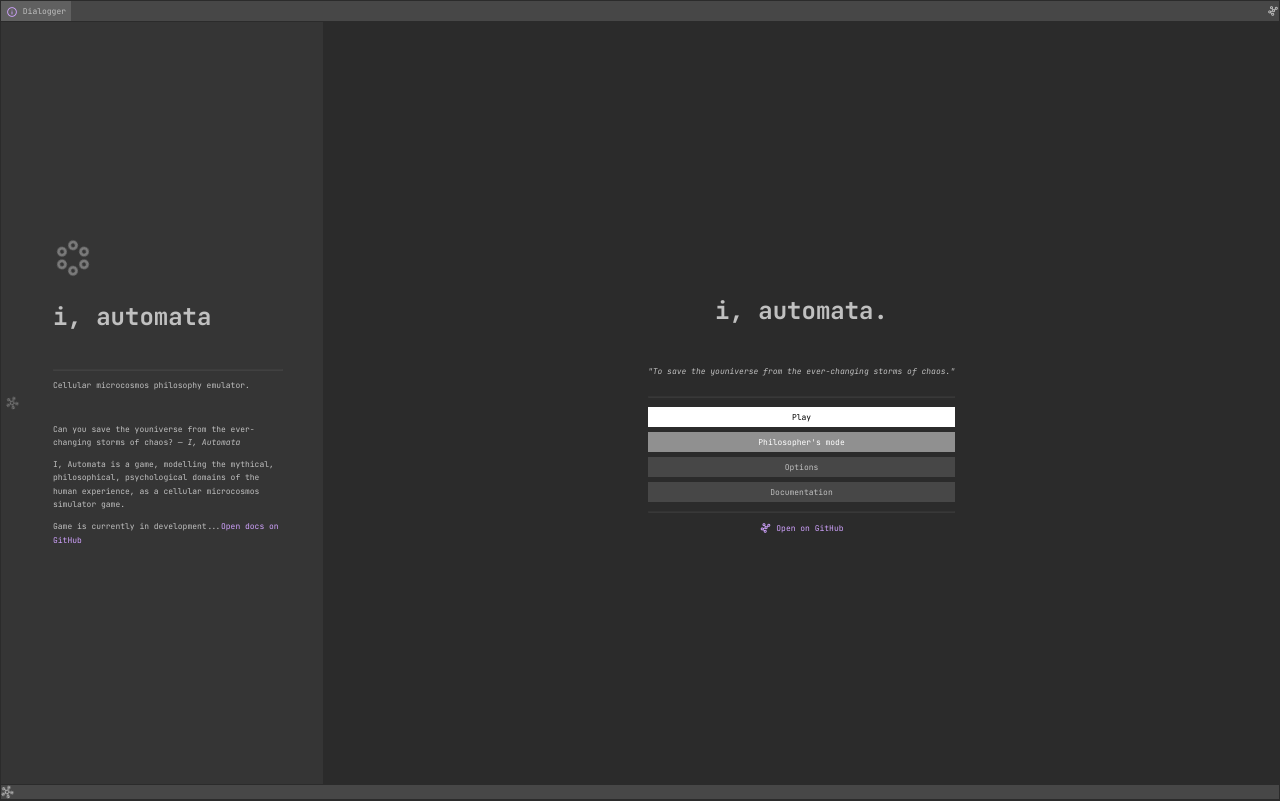
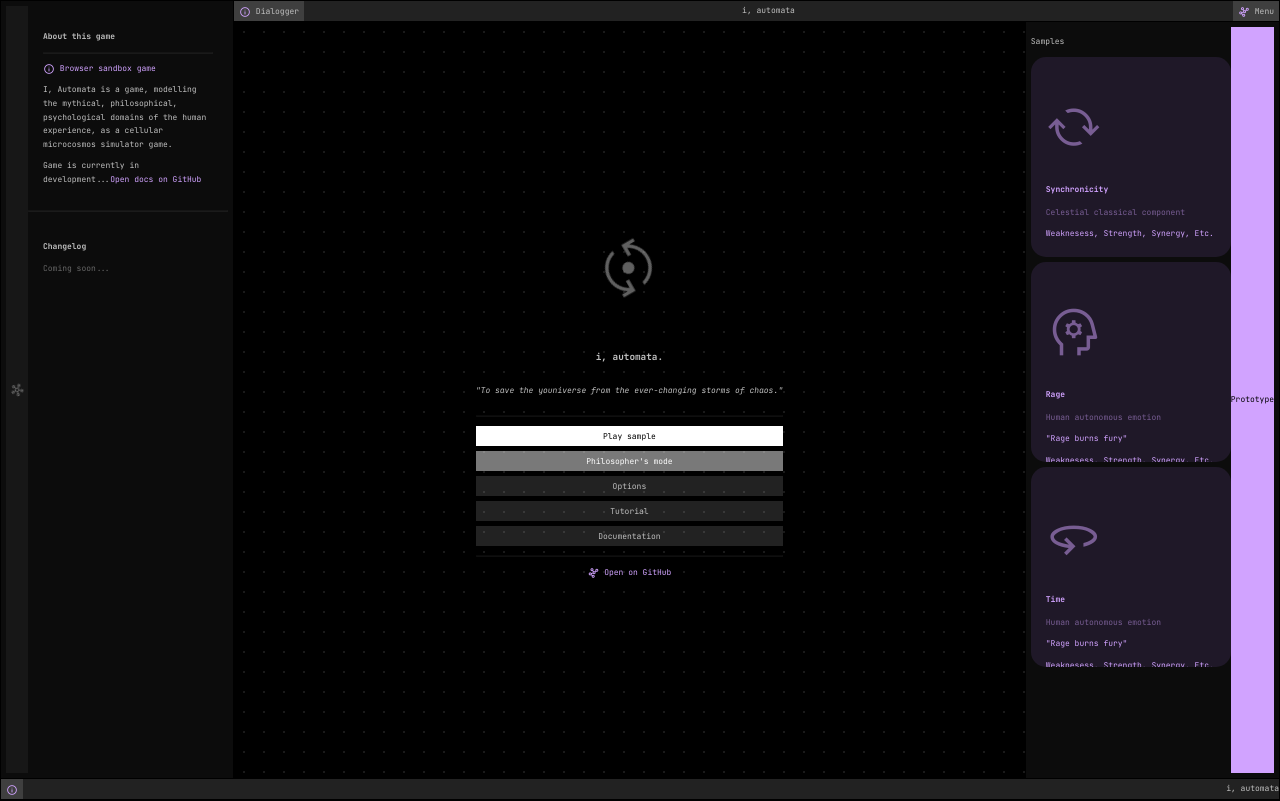
Before and after one commit to ynvrshzl/i-automata, a website: page index.html in a window 1280 px wide. Drawn offline with nearby package versions, Linux system fonts and the light colour scheme.

Commit message:
Mass edits of main HTML demo

```diff
--- a/index.html
+++ b/index.html
@@ -7,7 +7,7 @@
     <title>I, Automata</title>
     <!-- google iconsfont api -->
     <link
-        href="https://fonts.googleapis.com/css2?family=Material+Symbols+Outlined:opsz,wght,FILL,GRAD@20..48,100..700,0..1,-50..200&display=block"
+        href="https://fonts.googleapis.com/css2?family=Material+Symbols+Outlined:opsz,wght,FILL,GRAD@20..48,100..700,1,-50..200&display=block"
         rel="stylesheet" />
     <!-- css -->
     <link rel="stylesheet" href="style.css">
@@ -19,54 +19,96 @@
 
 <body>
     <header class="flex-component row">
-        <span><button onclick="document.querySelector('article').classList.toggle('hidden')"><i
+        <span><button onclick="document.querySelector('aside.left section:has(>article)').classList.toggle('hidden')"><i
                     class="animated-pulse material-symbols-outlined accent">info</i> Dialogger</button></span>
-        <span></span>
-        <span><i class="animated-pulse material-symbols-outlined">graph_3</i></span>
+        <span>i, automata</span>
+        <span><button onclick="document.querySelector('aside.right section:has(>article)').classList.toggle('hidden')"><i    class="animated-pulse material-symbols-outlined accent">graph_3</i> Menu</button></span>
     </header>
     <!-- sidebar -->
     <aside class="left sidebar menu flex-component column">
-        <section class="flex column gapped">
+        <section class="flex column gapped flex-component">
             <i class="animated-rot-cw material-symbols-outlined faint">hub</i>
         </section>
-        <section>
+        <section class="column scrollable-viewbox">
             <article>
-                <i class="xl animated-rot-cw material-symbols-outlined faint">graph_6</i>
-                <h1>i, automata</h1>
+                <h1>About this game</h1>
                 <hr>
-                <p>Cellular microcosmos philosophy emulator.</p>
-                <br>
-                <p>Can you save the youniverse from the ever-changing storms of chaos? <i>&mdash; I, Automata</i></p>
+                <p><a href=""><i class="material-symbols-outlined">info</i> Browser sandbox game</a></p>
                 <p>I, Automata is a game, modelling the mythical, philosophical, psychological domains of the human
                     experience, as a cellular microcosmos simulator game.</p>
                 <p>Game is currently in development...<a href="https://github.com/ynvrshzl/i-automata">Open docs on
                         GitHub</a></p>
             </article>
+            <hr>
+            <article>
+                <h1>Changelog</h1>
+
+                <p class="faint">Coming soon...</p>
+            </article>
         </section>
     </aside>
     <main>
 
+        <section class="flex row">
+            <!-- buttons main menu -->
             <section class="flex column">
+                <i class="xl animated-rot-cw material-symbols-outlined faint">flip_camera_android</i>
+                <p></p>
                 <h1 class="title">i, automata.</h1>
                 <p><i>"To save the youniverse from the ever-changing storms of chaos."</i></p>
                 <hr>
-            <button type="button" class="cta"
-                onclick="">Play</button>
+                <button type="button" class="cta" onclick="">Play sample</button>
                 <button type="button" class="cta-alt">Philosopher's mode</button>
                 <button type="button">Options</button>
+                <button type="button">Tutorial</button>
                 <button type="button">Documentation</button>
                 <hr>
-            <a href="https://github.com/ynvrshzl/i-automata"><i class="material-symbols-outlined">graph_3</i> Open on
+                <a href="https://github.com/ynvrshzl/i-automata"><i class="material-symbols-outlined">graph_3</i> Open
+                    on
                     GitHub</a>
             </section>
+
+
+        </section>
     </main>
+    <!-- sidebar -->
+    <aside class="right sidebar menu flex-component column">
+
+    <!-- samples -->
+            <section class="column scrollable-viewbox">
+                <p>Samples</p>
+                <article class="card">
+                    <p>
+                        <i class="xl material-symbols-outlined faint">cached</i>
+                    </p>
+                    <h1>Synchronicity</h1>
+                    <p class="faint">Celestial classical component</p>
+                    <p>Weaknesess, Strength, Synergy, Etc.</p>
+                </article>
+                <article class="card">
+                    <p>
+                        <i class="xl material-symbols-outlined faint">psychology</i>
+                    </p>
+                    <h1>Rage</h1>
+                    <p class="faint">Human autonomous emotion</p>
+                    <p>"Rage burns fury"</p>
+                    <p>Weaknesess, Strength, Synergy, Etc.</p>
+                </article>
+                <article class="card">
+                    <p>
+                        <i class="xl material-symbols-outlined faint">360</i>
+                    </p>
+                    <h1>Time</h1>
+                    <p class="faint">Human autonomous emotion</p>
+                    <p>"Rage burns fury"</p>
+                    <p>Weaknesess, Strength, Synergy, Etc.</p>
+                </article>
+            </section>
+            <section class="flex column cta-accent vertical-text">Prototype</section>
+    </aside>
     <footer class="flex-component row">
-        <span>
-
-            <i class="animated-rot-cw material-symbols-outlined ">hub</i>
-        </span>
-        <span></span>
-        <span></span>
+        <span><button onclick="document.querySelector('section:has(>article)').classList.toggle('hidden')"><i    class="animated-pulse material-symbols-outlined accent">info</i></button></span>
+        <span>i, automata</span>
     </footer>
 </body>
 
--- a/style.css
+++ b/style.css
@@ -12,6 +12,7 @@ body {
     padding: 0;
     margin: 0;
     line-height: 1.7;
+    overflow: hidden;
 }
 
 :root {
@@ -30,6 +31,7 @@ a:hover {
 html {
     font-size: 0.5em;
     background: rgb(43, 43, 43);
+    background: #000;
     color: silver;
     font-family: "JetBrains Mono", monospace;
 }
@@ -39,17 +41,20 @@ body {
     gap: 1px;
     padding: 1px;
     grid-template-columns:
-        auto 1fr;
+        auto 1fr auto;
     grid-template-rows:
         auto 1fr auto;
     grid-template-areas:
-        "header header"
-        "side-l viewport"
-        "footer footer";
+        "side-l header header"
+        "side-l viewport side-r"
+        "footer footer footer";
 }
 
-aside {
+aside.left {
     grid-area: side-l;
+}
+aside.right {
+    grid-area: side-r
 }
 
 header {
@@ -59,9 +64,11 @@ header {
 footer {
     grid-area: footer;
 }
+
 .hidden {
     display: none;
 }
+
 .flex-component.row {
     width: 100%;
     /* border-radius: 5px; */
@@ -73,28 +80,53 @@ footer {
     background-color: #ffffff22;
 }
 
+.column.scrollable-viewbox {
+    height: 100%;
+    overflow-y: auto;
+}
+
 .flex-component.column {
     height: 100%;
+    overflow-y: auto;
     /* border-radius: 5px; */
     padding: 5px;
     display: flex;
     align-items: center;
-    justify-content: space-between;
+    /* justify-content: space-between; */
     background-color: #ffffff0c;
 }
-
+.vertical-text {
+    writing-mode: sideways-lr;
+    text-orientation: sideways-right;
+}
 article {
-    width: 300px;
+    width: 200px;
     margin: 0 auto;
+    max-height: 200px;
     overflow-y: auto;
-    /* height: 100%; */
-    padding: 35px;
-    /* background-color: #ffffff0e; */
+    padding: 15px;
+}
+.card {
+    /* width: 180px; */
+    background-color: #6142853b;
+    color: var(--accent-color);
+    /* outline: 3px solid var(--accent-color); */
+    /* border: 1px solid var(--accent-color); */
+    border-radius: 15px;
+    margin-block:5px;
 }
 .flex.column {
     display: flex;
     flex-direction: column;
-    /* height: 100%; */
+    height: 100%;
+    justify-content: center;
+    align-items: center;
+    gap: 5px;
+}
+.flex.row {
+    display: flex;
+    flex-direction: row;
+    width: 100%;
     justify-content: center;
     align-items: center;
     gap: 5px;
@@ -109,11 +141,23 @@ main {
     align-items: center;
     overflow: hidden;
     padding: 15px;
+
+    /* Create a repeating dot pattern */
+    background-image: radial-gradient(circle, hsla(0, 0%, 50%, 0.2) 1px, transparent 1px);
+    background-size: 20px 20px;
+    /* spacing between dots */
+    /* base background color */
+
+    /* Optional: center the first dot at (0,0) */
+    background-position: 0 0;
 }
 
 h1 {
-    font-size: 3rem;
+    line-height: 1.2;
+    /* font-size: 3.5rem; */
+    /* font-style: italic; */
 }
+
 
 
 .material-symbols-outlined {
@@ -135,7 +179,8 @@ h1 {
 }
 
 .xl.material-symbols-outlined {
-    font-size: 5rem;
+    font-size: 7rem;
+    line-height:inherit;
 }
 
 .accent {
@@ -153,13 +198,16 @@ h1 {
 .animated-rot-cw {
     animation: z-rot 3s linear infinite;
 }
+
 .gapped {
     gap: 5px;
 }
+
 hr {
     width: 100%;
     border-color: #ffffff0f;
 }
+
 button {
     appearance: none;
     outline: 0;
@@ -176,14 +224,17 @@ button {
     font-family: inherit;
     cursor: pointer;
 }
-button:hover {
+
+button:hover, .cta-accent {
     background: var(--accent-color);
     color: black;
 }
+
 .cta {
     background: white;
     color: black;
 }
+
 .cta-alt {
     background: rgba(255, 255, 255, 0.473);
     color: white;
```
Lines whose indentation alone changed are shown as unchanged.
